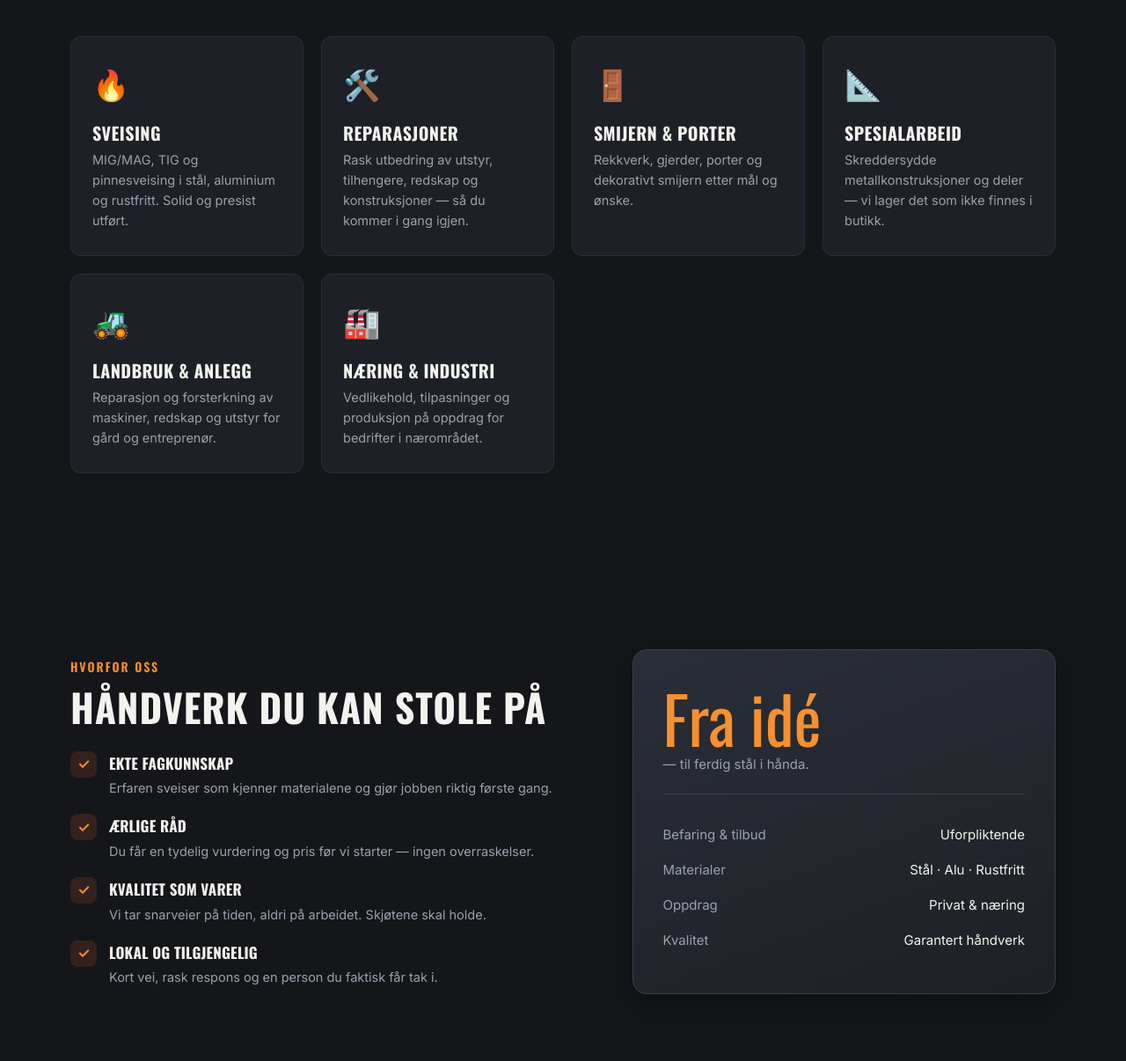
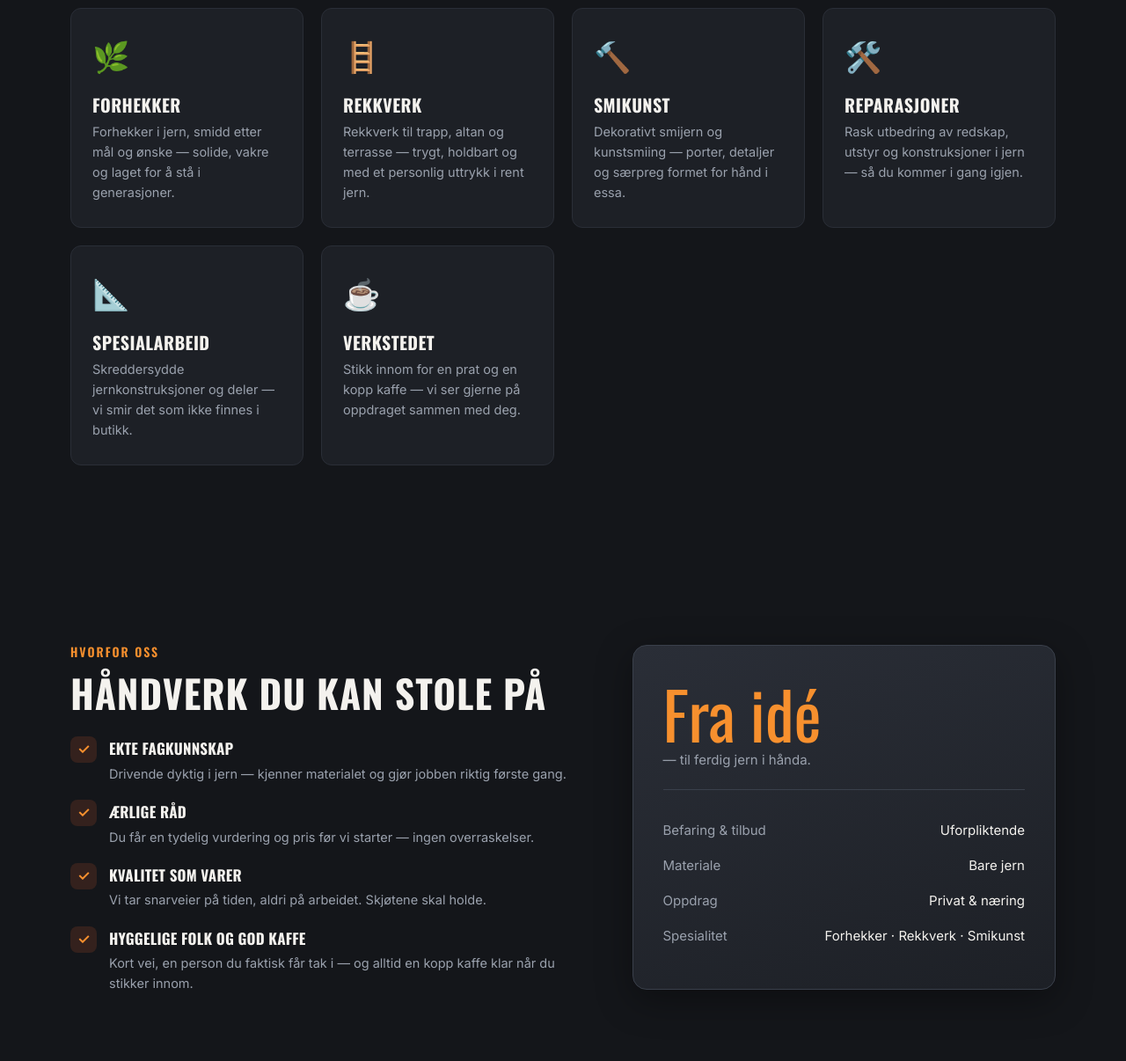
Before and after one commit to BarrenWuffet402/crispy-cactus, a plain HTML site: page tronrud-sveiseverksted/index.html in a window 1280 px wide. Shown: the part 1114-2320 px from the top of the page at 88% size. Drawn offline with nearby package versions, Linux system fonts and the light colour scheme.

Commit message:
Tronrud Sveis: bare jern; feature forhekker/rekkverk/smikunst; add hyggelige folk + god kaffe; CTA

```diff
--- a/tronrud-sveiseverksted/index.html
+++ b/tronrud-sveiseverksted/index.html
@@ -4,7 +4,7 @@
 <meta charset="utf-8" />
 <meta name="viewport" content="width=device-width, initial-scale=1" />
 <title>Tronrud Sveiseverksted — Smi- og sveisearbeid av høy kvalitet</title>
-<meta name="description" content="Tronrud Sveiseverksted leverer sveising, smijern, reparasjoner og spesialtilpasset metallarbeid. Solid håndverk for privat og næring.">
+<meta name="description" content="Tronrud Sveiseverksted — alt i jern. Drivende dyktig på forhekker, rekkverk og smikunst. Hyggelige folk og god kaffe. Ta kontakt for et uforpliktende tilbud!">
 <link rel="preconnect" href="https://fonts.googleapis.com">
 <link rel="preconnect" href="https://fonts.gstatic.com" crossorigin>
 <link href="https://fonts.googleapis.com/css2?family=Oswald:wght@400;500;600;700&family=Inter:wght@400;500;600&display=swap" rel="stylesheet">
@@ -128,16 +128,16 @@
   <section class="hero">
     <div class="wrap">
       <span class="kicker"><span class="d"></span> Lokalt verksted · Solid håndverk</span>
-      <h1>Vi former <span>stål</span> til det du trenger.</h1>
-      <p>Fra reparasjoner og sveising til smijern og spesialtilpassede konstruksjoner — Tronrud Sveiseverksted leverer holdbart metallarbeid for både privatpersoner og næringsliv.</p>
+      <h1>Vi former <span>jern</span> til det du trenger.</h1>
+      <p>Alt vi lager er i rent jern — drivende dyktig på forhekker, rekkverk og smikunst. Ta kontakt for et uforpliktende tilbud!</p>
       <div class="cta-row">
         <a href="#kontakt" class="btn primary">Be om et tilbud →</a>
         <a href="#tjenester" class="btn ghost">Se hva vi gjør</a>
       </div>
       <div class="trust">
         <div><b>20+</b>års erfaring</div>
-        <div><b>Alt i metall</b>stål · aluminium · rustfritt</div>
-        <div><b>Rask</b>respons på henvendelser</div>
+        <div><b>Bare jern</b>rent jernarbeid, gjort skikkelig</div>
+        <div><b>Hyggelige folk</b>og god kaffe på verkstedet</div>
       </div>
     </div>
   </section>
@@ -151,12 +151,12 @@
         <p>Uansett om det er en liten reparasjon eller et større prosjekt — vi tar oppdraget på alvor og leverer arbeid som varer.</p>
       </div>
       <div class="grid">
-        <div class="svc"><div class="ico">🔥</div><h3>Sveising</h3><p>MIG/MAG, TIG og pinnesveising i stål, aluminium og rustfritt. Solid og presist utført.</p></div>
-        <div class="svc"><div class="ico">🛠️</div><h3>Reparasjoner</h3><p>Rask utbedring av utstyr, tilhengere, redskap og konstruksjoner — så du kommer i gang igjen.</p></div>
-        <div class="svc"><div class="ico">🚪</div><h3>Smijern &amp; porter</h3><p>Rekkverk, gjerder, porter og dekorativt smijern etter mål og ønske.</p></div>
-        <div class="svc"><div class="ico">📐</div><h3>Spesialarbeid</h3><p>Skreddersydde metallkonstruksjoner og deler — vi lager det som ikke finnes i butikk.</p></div>
-        <div class="svc"><div class="ico">🚜</div><h3>Landbruk &amp; anlegg</h3><p>Reparasjon og forsterkning av maskiner, redskap og utstyr for gård og entreprenør.</p></div>
-        <div class="svc"><div class="ico">🏭</div><h3>Næring &amp; industri</h3><p>Vedlikehold, tilpasninger og produksjon på oppdrag for bedrifter i nærområdet.</p></div>
+        <div class="svc"><div class="ico">🌿</div><h3>Forhekker</h3><p>Forhekker i jern, smidd etter mål og ønske — solide, vakre og laget for å stå i generasjoner.</p></div>
+        <div class="svc"><div class="ico">🪜</div><h3>Rekkverk</h3><p>Rekkverk til trapp, altan og terrasse — trygt, holdbart og med et personlig uttrykk i rent jern.</p></div>
+        <div class="svc"><div class="ico">🔨</div><h3>Smikunst</h3><p>Dekorativt smijern og kunstsmiing — porter, detaljer og særpreg formet for hånd i essa.</p></div>
+        <div class="svc"><div class="ico">🛠️</div><h3>Reparasjoner</h3><p>Rask utbedring av redskap, utstyr og konstruksjoner i jern — så du kommer i gang igjen.</p></div>
+        <div class="svc"><div class="ico">📐</div><h3>Spesialarbeid</h3><p>Skreddersydde jernkonstruksjoner og deler — vi smir det som ikke finnes i butikk.</p></div>
+        <div class="svc"><div class="ico">☕</div><h3>Verkstedet</h3><p>Stikk innom for en prat og en kopp kaffe — vi ser gjerne på oppdraget sammen med deg.</p></div>
       </div>
     </div>
   </section>
@@ -170,19 +170,19 @@
           <h2>Håndverk du kan stole på</h2>
         </div>
         <ul class="why-list">
-          <li><span class="c">✓</span><div><b>Ekte fagkunnskap</b><p>Erfaren sveiser som kjenner materialene og gjør jobben riktig første gang.</p></div></li>
+          <li><span class="c">✓</span><div><b>Ekte fagkunnskap</b><p>Drivende dyktig i jern — kjenner materialet og gjør jobben riktig første gang.</p></div></li>
           <li><span class="c">✓</span><div><b>Ærlige råd</b><p>Du får en tydelig vurdering og pris før vi starter — ingen overraskelser.</p></div></li>
           <li><span class="c">✓</span><div><b>Kvalitet som varer</b><p>Vi tar snarveier på tiden, aldri på arbeidet. Skjøtene skal holde.</p></div></li>
-          <li><span class="c">✓</span><div><b>Lokal og tilgjengelig</b><p>Kort vei, rask respons og en person du faktisk får tak i.</p></div></li>
+          <li><span class="c">✓</span><div><b>Hyggelige folk og god kaffe</b><p>Kort vei, en person du faktisk får tak i — og alltid en kopp kaffe klar når du stikker innom.</p></div></li>
         </ul>
       </div>
       <div class="forge-card">
-        <div class="big">Fra idé<small>— til ferdig stål i hånda.</small></div>
+        <div class="big">Fra idé<small>— til ferdig jern i hånda.</small></div>
         <hr>
         <div class="line"><span>Befaring &amp; tilbud</span><span>Uforpliktende</span></div>
-        <div class="line"><span>Materialer</span><span>Stål · Alu · Rustfritt</span></div>
+        <div class="line"><span>Materiale</span><span>Bare jern</span></div>
         <div class="line"><span>Oppdrag</span><span>Privat &amp; næring</span></div>
-        <div class="line"><span>Kvalitet</span><span>Garantert håndverk</span></div>
+        <div class="line"><span>Spesialitet</span><span>Forhekker · Rekkverk · Smikunst</span></div>
       </div>
     </div>
   </section>
```
